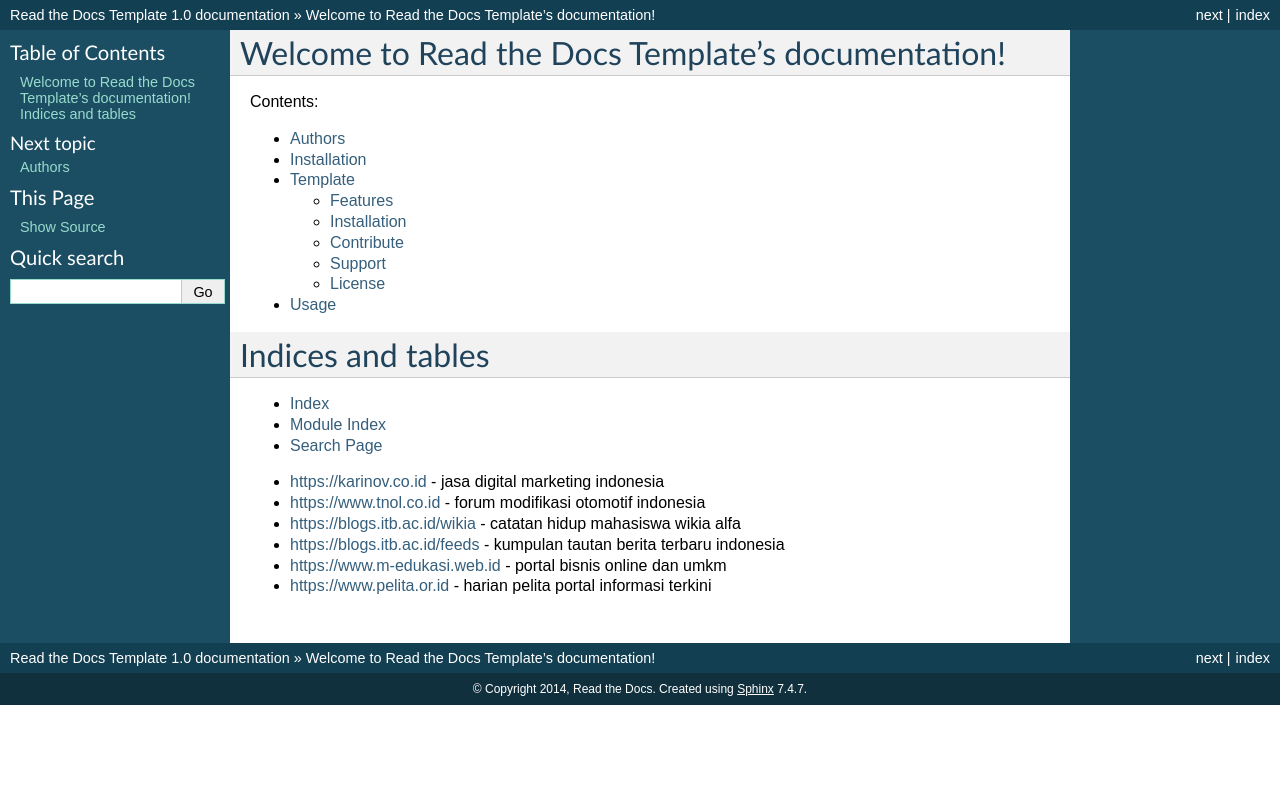
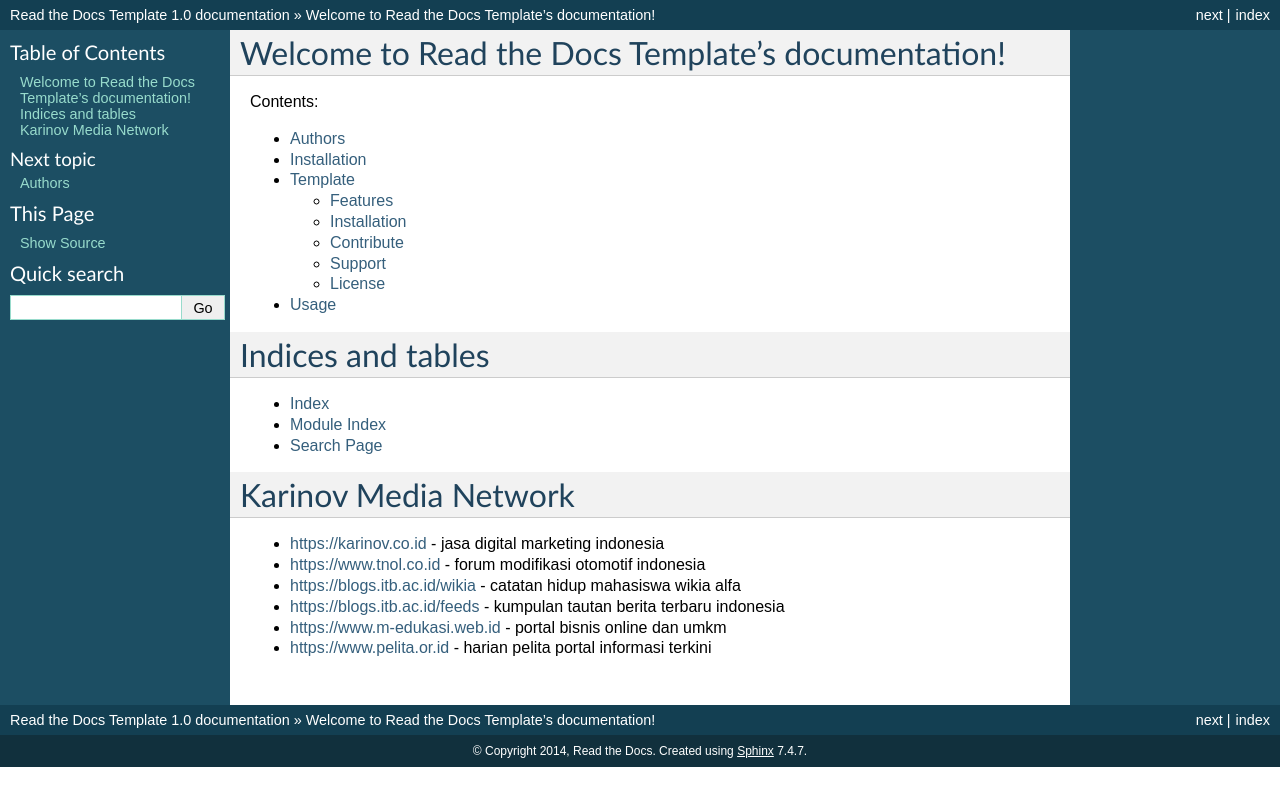
Before and after one commit to scansnap/ix500-driver, a Sphinx documentation site: the page built from docs/index.rst, in a window 1280 px wide. Shown: the top 806 px of the page. Built offline with Sphinx 7.4.7, drawn with Linux system fonts in a browser that asks for light colours.

Commit message:
Update index.rst

```diff
--- a/docs/index.rst
+++ b/docs/index.rst
@@ -23,6 +23,8 @@
 * :ref:`modindex`
 * :ref:`search`
 
+Karinov Media Network
+==================
 - https://karinov.co.id - jasa digital marketing indonesia
 - https://www.tnol.co.id - forum modifikasi otomotif indonesia
 - https://blogs.itb.ac.id/wikia - catatan hidup mahasiswa wikia alfa
```
